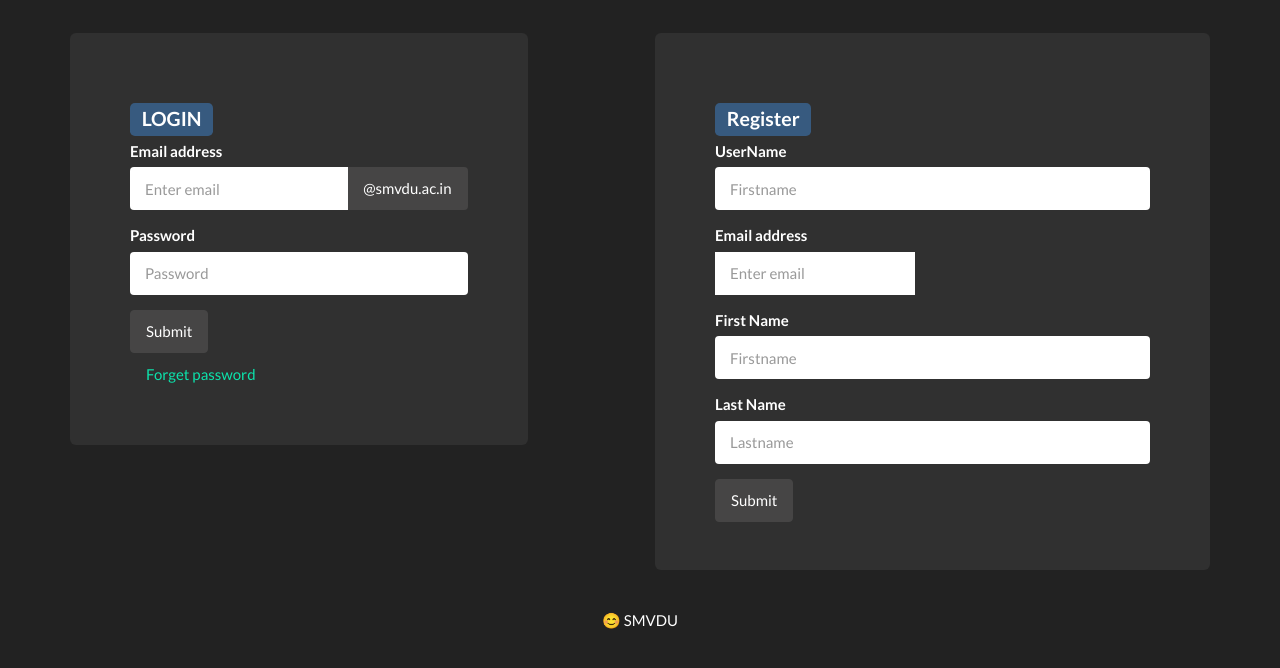
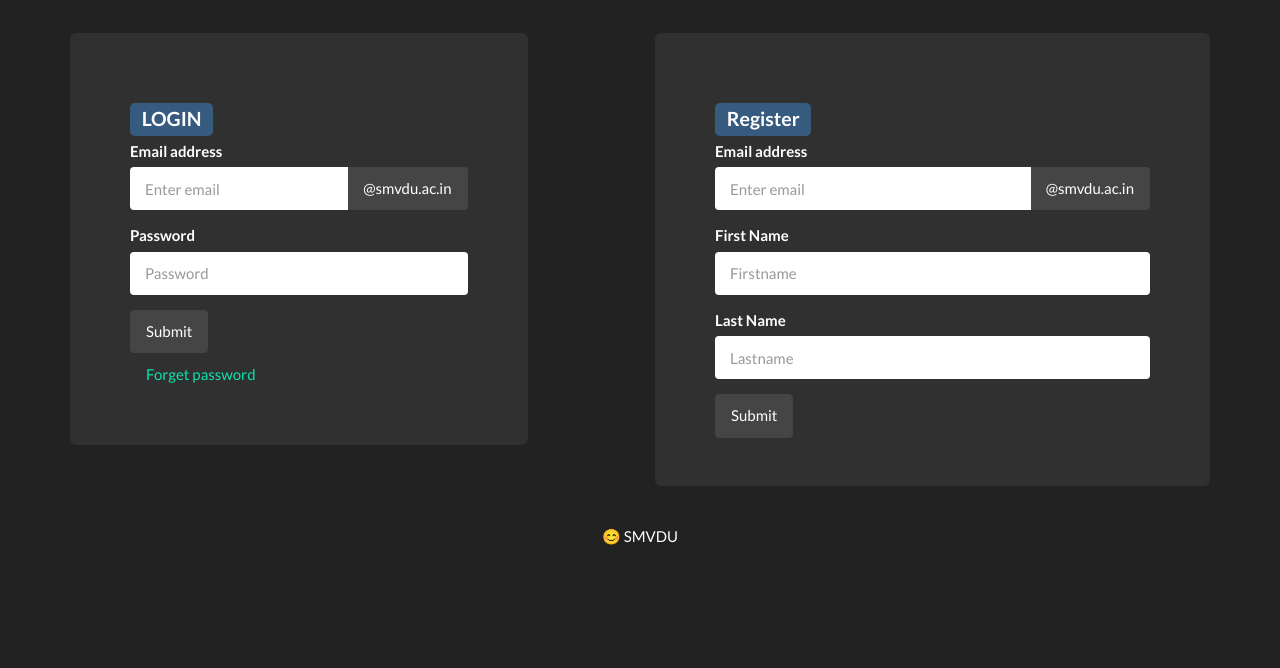
Before and after one commit to mohandutt134/eportal, a Django app: page /login in a window 1280 px wide. Shown: the part 60-728 px from the top of the page. Run offline with Django 3.2, Linux system fonts and the light colour scheme; parts of the project's set-up code (start-up, migrations or seed data) failed here and were passed over; some libraries are stand-ins or nearby versions.

Commit message:
removal of username

```diff
--- a/student/views.py
+++ b/student/views.py
@@ -72,7 +72,7 @@ def handle_uploaded_file(f,path=''):
 
 #function for registration
 def registration_function(request):
-		R_username = request.POST.get('R_username', '')
+		R_username = request.POST.get('R_email', '')
 		R_fname=request.POST.get('R_fname','')
 		R_lname=request.POST.get('R_lname','')
 		R_email=request.POST.get('R_email','')
--- a/template/login_register.html
+++ b/template/login_register.html
@@ -49,14 +49,12 @@
 		 	{% endif %}
 		 <form role="form" method="post" enctype="multipart/form-data">
 		 	 {% csrf_token %}
-		 	 <div class="form-group">
-			    <label for="exampleInputEmail1">UserName</label>
-			    <input type="text" name="R_username" class="form-control" id="exampleInputFirstname" placeholder="Firstname">
-			    </div>
+
 			  <div class="form-group">
 			    <label for="exampleInputEmail1">Email address</label>
 			    <div class="input-group">
 			    	<input type="text" name="R_email" class="form-control" id="exampleInputEmail1" placeholder="Enter email">
+			    	<span class="input-group-addon">@smvdu.ac.in</span>
 			    </div>
 			  </div>
 			     <div class="form-group">
```
